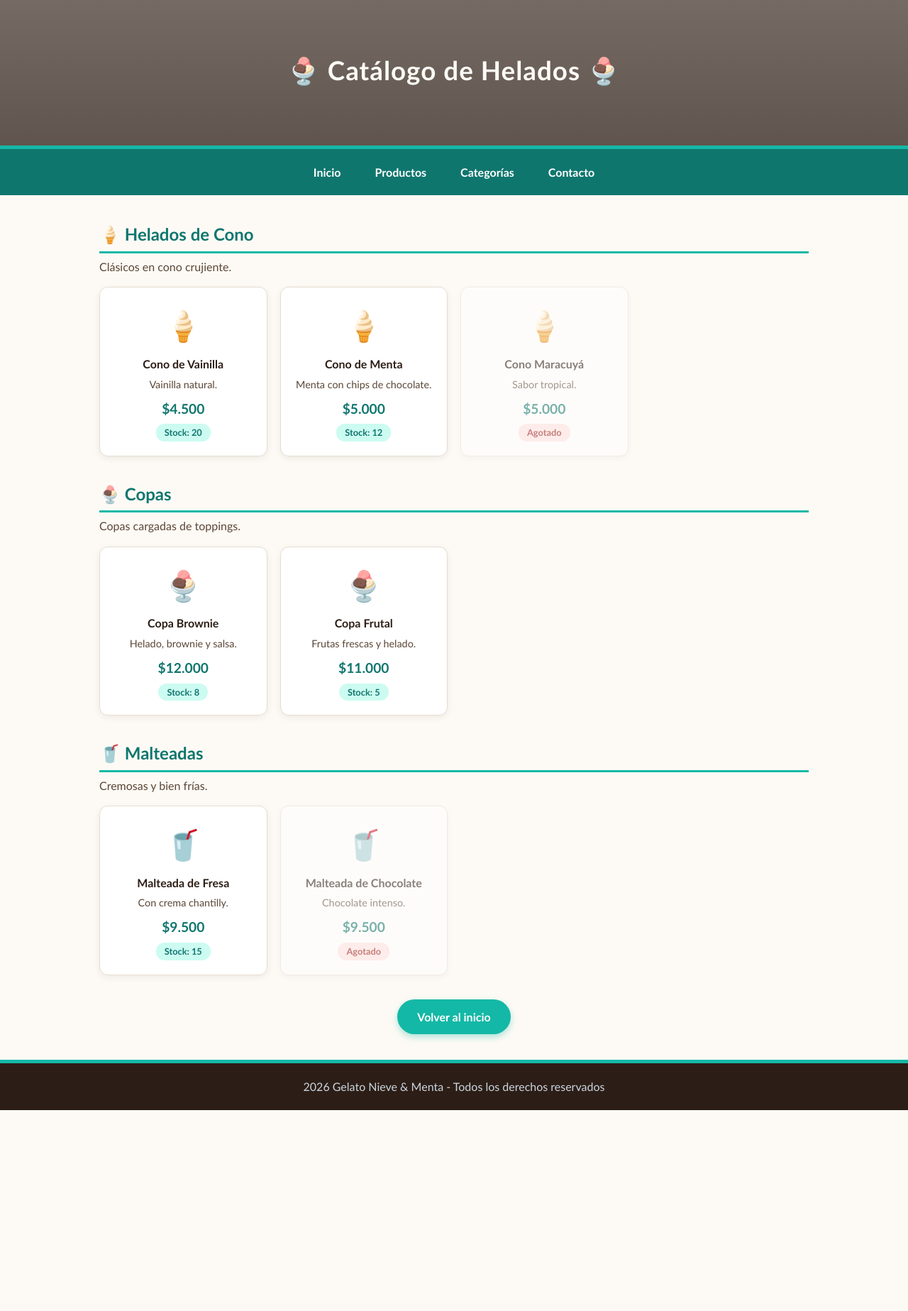
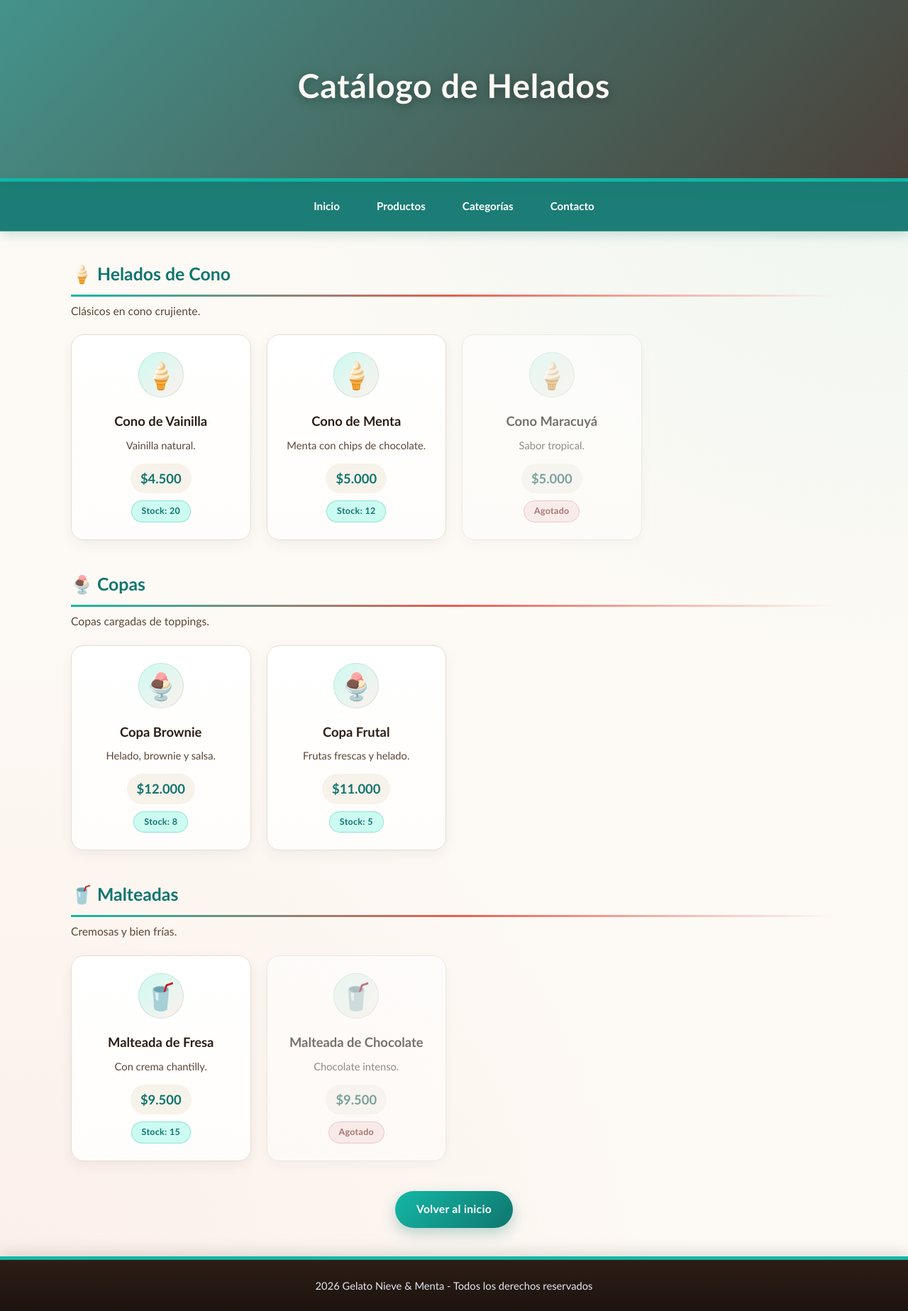
Before and after one commit to andesc7/TiendaVirtualCordoba, a Laravel app: page /productos in a window 1280 px wide. Shown: the whole page at 71% size. Before the commit the page ends 1564 px from the top, so only its background shows below. Run offline with Laravel 12, Linux system fonts and the light colour scheme.

Commit message:
Actuuu today

```diff
--- a/public/css/styles.css
+++ b/public/css/styles.css
@@ -1,133 +1,420 @@
-* { box-sizing: border-box; margin: 0; padding: 0; }
+:root {
+    --bg-cream: #fdfaf5;
+    --surface: #ffffff;
+    --surface-soft: #f7f2ea;
+    --ink: #2c1e16;
+    --ink-muted: #5b4636;
+    --border: #e7ddd0;
+    --teal-dark: #0f766e;
+    --teal: #14b8a6;
+    --teal-light: #ccfbf1;
+    --coral: #e85d4f;
+    --shadow-sm: 0 6px 18px rgba(44, 30, 22, 0.06);
+    --shadow-md: 0 14px 32px rgba(44, 30, 22, 0.11);
+    --radius-lg: 18px;
+    --radius-md: 14px;
+    --radius-pill: 999px;
+    --ease: cubic-bezier(0.22, 1, 0.36, 1);
+}
+
+* {
+    box-sizing: border-box;
+    margin: 0;
+    padding: 0;
+}
+
+html {
+    scroll-behavior: smooth;
+}
 
 body {
     font-family: 'Trebuchet MS', 'Segoe UI', sans-serif;
-    background-color: #fdfaf5;
-    color: #2c1e16;
-    line-height: 1.6;
+    background:
+        radial-gradient(circle at top right, rgba(20, 184, 166, 0.08), transparent 42%),
+        radial-gradient(circle at bottom left, rgba(232, 93, 79, 0.07), transparent 45%),
+        var(--bg-cream);
+    color: var(--ink);
+    line-height: 1.65;
     display: flex;
     flex-direction: column;
     min-height: 100vh;
 }
 
+/* Cabecera con foto de fondo y degradado elegante */
 header {
+    position: relative;
     background:
-        linear-gradient(rgba(44, 30, 22, 0.65), rgba(44, 30, 22, 0.75)),
+        linear-gradient(135deg, rgba(15, 118, 110, 0.78), rgba(44, 30, 22, 0.84)),
         url('../img/heladeria.jpg') center / cover no-repeat;
-    color: #fdfaf5;
-    padding: 70px 20px;
+    color: var(--bg-cream);
+    padding: 82px 24px;
     text-align: center;
-    border-bottom: 5px solid #14b8a6;
+    border-bottom: 5px solid var(--teal);
+    box-shadow: 0 8px 24px rgba(44, 30, 22, 0.14);
 }
-header h1 { font-size: 2.3rem; letter-spacing: 1px; margin-bottom: 6px; }
-header p { color: #e2e8f0; font-size: 0.95rem; }
 
+header h1 {
+    font-size: clamp(2rem, 4vw, 2.9rem);
+    font-weight: 800;
+    letter-spacing: 0.8px;
+    margin-bottom: 10px;
+    text-shadow: 0 3px 14px rgba(0, 0, 0, 0.35);
+}
+
+header p {
+    max-width: 640px;
+    margin: 0 auto;
+    color: #f1f5f9;
+    font-size: 1.02rem;
+    opacity: 0.96;
+}
+
+/* Barra de navegación pegajosa con efecto vidrio sutil */
 nav {
-    background-color: #0f766e;
+    position: sticky;
+    top: 0;
+    z-index: 50;
+    background: rgba(15, 118, 110, 0.95);
+    backdrop-filter: blur(10px);
     display: flex;
     justify-content: center;
-    gap: 24px;
-    padding: 14px 20px;
+    align-items: center;
+    gap: 14px;
+    padding: 13px 20px;
     flex-wrap: wrap;
+    border-bottom: 1px solid rgba(255, 255, 255, 0.14);
+    box-shadow: 0 4px 16px rgba(15, 118, 110, 0.22);
 }
+
 nav a {
     color: #ffffff;
     text-decoration: none;
-    font-weight: 600;
-    padding: 6px 12px;
-    border-radius: 20px;
-    transition: background-color 0.3s;
+    font-weight: 700;
+    font-size: 0.95rem;
+    padding: 8px 18px;
+    border-radius: var(--radius-pill);
+    border: 1px solid transparent;
+    transition: transform 0.25s var(--ease), background-color 0.25s var(--ease), border-color 0.25s var(--ease), box-shadow 0.25s var(--ease);
 }
-nav a:hover { background-color: #14b8a6; }
 
+nav a:hover,
+nav a.active {
+    background-color: var(--teal);
+    border-color: rgba(255, 255, 255, 0.35);
+    transform: translateY(-2px);
+    box-shadow: 0 6px 14px rgba(0, 0, 0, 0.18);
+}
+
+/* Contenedor principal */
 main {
     width: 92%;
-    max-width: 1000px;
-    margin: 36px auto;
+    max-width: 1080px;
+    margin: 40px auto;
     flex: 1;
 }
 
+/* Bloque Hero */
 .hero {
-    background-color: #ffffff;
-    border: 1px solid #e7ddd0;
-    border-radius: 14px;
-    padding: 44px 32px;
+    position: relative;
+    overflow: hidden;
+    background: linear-gradient(180deg, #ffffff 0%, #fffcf7 100%);
+    border: 1px solid var(--border);
+    border-radius: var(--radius-lg);
+    padding: 48px 34px;
     text-align: center;
-    box-shadow: 0 4px 16px rgba(44, 30, 22, 0.08);
-    margin-bottom: 28px;
+    box-shadow: var(--shadow-md);
+    margin-bottom: 34px;
 }
-.hero h2 { color: #0f766e; font-size: 1.9rem; margin-bottom: 12px; }
-.hero p { color: #5b4636; margin-bottom: 22px; font-size: 1.05rem; }
 
+.hero::before {
+    content: "";
+    position: absolute;
+    inset: 0 0 auto 0;
+    height: 5px;
+    background: linear-gradient(90deg, var(--teal), var(--coral), #f59e0b);
+}
+
+.hero h2 {
+    color: var(--teal-dark);
+    font-size: clamp(1.55rem, 3vw, 2.15rem);
+    font-weight: 800;
+    margin-bottom: 12px;
+}
+
+.hero p {
+    max-width: 660px;
+    margin: 0 auto 26px;
+    color: var(--ink-muted);
+    font-size: 1.05rem;
+}
+
+/* Botón principal */
 .boton {
     display: inline-block;
-    background-color: #14b8a6;
+    background: linear-gradient(135deg, var(--teal), var(--teal-dark));
     color: #ffffff;
-    padding: 12px 28px;
-    border-radius: 25px;
+    padding: 13px 30px;
+    border: none;
+    border-radius: var(--radius-pill);
     text-decoration: none;
-    font-weight: bold;
-    box-shadow: 0 4px 10px rgba(20, 184, 166, 0.35);
-    transition: background-color 0.3s;
+    font-weight: 700;
+    font-size: 0.98rem;
+    letter-spacing: 0.3px;
+    cursor: pointer;
+    box-shadow: 0 8px 20px rgba(15, 118, 110, 0.28);
+    transition: transform 0.25s var(--ease), box-shadow 0.25s var(--ease), filter 0.25s var(--ease);
 }
-.boton:hover { background-color: #0f766e; }
 
+.boton:hover {
+    transform: translateY(-3px);
+    box-shadow: 0 12px 24px rgba(15, 118, 110, 0.36);
+    filter: brightness(1.05);
+}
+
+.boton:active {
+    transform: translateY(0);
+}
+
+/* Avisos y alertas */
 .aviso {
-    padding: 14px 18px;
-    border-radius: 10px;
+    padding: 15px 22px;
+    border-radius: var(--radius-md);
+    margin-bottom: 24px;
+    font-weight: 700;
+    text-align: center;
+    box-shadow: var(--shadow-sm);
+}
+
+.aviso.ok {
+    background: linear-gradient(135deg, #ccfbf1, #d1fae5);
+    color: #0f766e;
+    border: 1px solid #5eead4;
+}
+
+.aviso.no {
+    background: linear-gradient(135deg, #fee2e2, #ffe4e6);
+    color: #991b1b;
+    border: 1px solid #fca5a5;
+}
+
+.aviso.promo {
+    background: linear-gradient(135deg, #fef3c7, #ffedd5);
+    color: #92400e;
+    border: 1px solid #fcd34d;
+}
+
+/* Secciones por categoría */
+.categoria {
+    margin-bottom: 42px;
+}
+
+.categoria h3 {
+    color: var(--teal-dark);
+    font-size: 1.55rem;
+    font-weight: 800;
+    padding-bottom: 8px;
+    margin-bottom: 8px;
+    border-bottom: 3px solid transparent;
+    border-image: linear-gradient(90deg, var(--teal), var(--coral), transparent) 1;
+}
+
+.categoria > p {
+    color: var(--ink-muted);
     margin-bottom: 20px;
-    font-weight: 600;
-    text-align: center;
+    font-size: 0.98rem;
 }
-.aviso.ok { background-color: #ccfbf1; color: #0f766e; border: 1px solid #14b8a6; }
-.aviso.no { background-color: #fee2e2; color: #991b1b; border: 1px solid #fca5a5; }
-.aviso.promo { background-color: #fef3c7; color: #92400e; border: 1px solid #fcd34d; }
 
-.categoria { margin-bottom: 34px; }
-.categoria h3 {
-    color: #0f766e;
-    font-size: 1.5rem;
-    border-bottom: 3px solid #14b8a6;
-    padding-bottom: 4px;
-    margin-bottom: 6px;
-}
-.categoria > p { color: #5b4636; margin-bottom: 16px; }
-
+/* Cuadrícula de tarjetas */
 .grid {
     display: grid;
-    grid-template-columns: repeat(auto-fill, minmax(220px, 1fr));
-    gap: 18px;
+    grid-template-columns: repeat(auto-fill, minmax(235px, 1fr));
+    gap: 22px;
 }
+
 .card {
-    background-color: #ffffff;
-    border: 1px solid #e7ddd0;
-    border-radius: 12px;
-    padding: 20px;
+    background: linear-gradient(180deg, #ffffff 0%, #fffdfb 100%);
+    border: 1px solid var(--border);
+    border-radius: var(--radius-lg);
+    padding: 24px 20px;
     text-align: center;
-    box-shadow: 0 3px 10px rgba(44, 30, 22, 0.07);
+    box-shadow: var(--shadow-sm);
+    display: flex;
+    flex-direction: column;
+    align-items: center;
+    transition: transform 0.3s var(--ease), box-shadow 0.3s var(--ease), border-color 0.3s var(--ease);
 }
-.card .icono { font-size: 2.6rem; }
-.card h4 { margin: 8px 0 4px; }
-.card p { font-size: 0.9rem; color: #5b4636; }
-.card .precio { color: #0f766e; font-weight: bold; font-size: 1.2rem; margin-top: 8px; }
-.card.agotado { opacity: 0.55; }
+
+.card:hover {
+    transform: translateY(-7px);
+    box-shadow: var(--shadow-md);
+    border-color: rgba(20, 184, 166, 0.45);
+}
+
+.card .icono {
+    width: 64px;
+    height: 64px;
+    line-height: 64px;
+    border-radius: 50%;
+    background: linear-gradient(135deg, var(--teal-light), #fff0ed);
+    font-size: 2.3rem;
+    margin-bottom: 12px;
+    box-shadow: inset 0 0 0 1px rgba(15, 118, 110, 0.14);
+}
+
+.card h4 {
+    color: var(--ink);
+    font-size: 1.15rem;
+    font-weight: 800;
+    margin: 6px 0 6px;
+}
+
+.card p {
+    font-size: 0.92rem;
+    color: var(--ink-muted);
+    flex-grow: 1;
+}
+
+.card .precio {
+    color: var(--teal-dark);
+    background-color: var(--surface-soft);
+    padding: 6px 14px;
+    border-radius: var(--radius-pill);
+    font-weight: 800;
+    font-size: 1.15rem;
+    margin-top: 14px;
+}
+
+.card.agotado {
+    opacity: 0.62;
+    filter: grayscale(0.35);
+}
+
+.card.agotado:hover {
+    transform: translateY(-3px);
+}
+
+/* Etiquetas de estado */
 .etiqueta {
     display: inline-block;
-    margin-top: 6px;
-    padding: 2px 12px;
-    border-radius: 12px;
-    font-size: 0.8rem;
-    font-weight: bold;
-    background-color: #ccfbf1;
-    color: #0f766e;
+    margin-top: 10px;
+    padding: 4px 14px;
+    border-radius: var(--radius-pill);
+    font-size: 0.78rem;
+    font-weight: 800;
+    letter-spacing: 0.3px;
+    background-color: var(--teal-light);
+    color: var(--teal-dark);
+    border: 1px solid rgba(20, 184, 166, 0.35);
 }
-.etiqueta.rojo { background-color: #fee2e2; color: #991b1b; }
 
+.etiqueta.rojo {
+    background-color: #fee2e2;
+    color: #991b1b;
+    border-color: #fca5a5;
+}
+
+/* Soporte para bloques y formularios de contacto */
+.contacto-grid {
+    display: grid;
+    grid-template-columns: repeat(auto-fit, minmax(300px, 1fr));
+    gap: 24px;
+}
+
+.card.contacto-card {
+    align-items: stretch;
+    text-align: left;
+}
+
+.contacto-lista {
+    list-style: none;
+    display: flex;
+    flex-direction: column;
+    gap: 10px;
+    margin-top: 12px;
+    padding: 16px;
+    background-color: var(--surface-soft);
+    border-radius: var(--radius-md);
+    border: 1px solid var(--border);
+    font-size: 0.94rem;
+}
+
+.contacto-lista a {
+    color: var(--teal-dark);
+    font-weight: 700;
+    text-decoration: none;
+}
+
+.contacto-lista a:hover {
+    color: var(--coral);
+    text-decoration: underline;
+}
+
+.form-grupo {
+    display: flex;
+    flex-direction: column;
+    gap: 6px;
+    margin-bottom: 14px;
+    text-align: left;
+}
+
+.form-grupo label {
+    font-size: 0.88rem;
+    font-weight: 700;
+    color: var(--ink);
+}
+
+.form-grupo input,
+.form-grupo textarea {
+    width: 100%;
+    padding: 11px 14px;
+    border-radius: var(--radius-md);
+    border: 1px solid #d8cbb9;
+    background-color: var(--surface-soft);
+    color: var(--ink);
+    font-family: inherit;
+    font-size: 0.94rem;
+    transition: border-color 0.2s var(--ease), background-color 0.2s var(--ease), box-shadow 0.2s var(--ease);
+}
+
+.form-grupo input:focus,
+.form-grupo textarea:focus {
+    outline: none;
+    background-color: var(--surface);
+    border-color: var(--teal);
+    box-shadow: 0 0 0 3px rgba(20, 184, 166, 0.18);
+}
+
+/* Pie de página */
 footer {
-    background-color: #2c1e16;
-    color: #cbd5e1;
+    background: linear-gradient(180deg, #2c1e16 0%, #1d130e 100%);
+    color: #e2e8f0;
     text-align: center;
-    padding: 20px;
-    border-top: 5px solid #14b8a6;
+    padding: 24px 20px;
+    font-size: 0.92rem;
+    border-top: 5px solid var(--teal);
+    box-shadow: 0 -6px 20px rgba(0, 0, 0, 0.12);
 }
-@media (max-width: 600px) { header h1 { font-size: 1.6rem; } nav { gap: 8px; } }
+
+@media (max-width: 600px) {
+    header {
+        padding: 58px 18px;
+    }
+
+    header h1 {
+        font-size: 1.65rem;
+    }
+
+    nav {
+        gap: 8px;
+        padding: 10px 12px;
+    }
+
+    nav a {
+        font-size: 0.88rem;
+        padding: 6px 13px;
+    }
+
+    .hero {
+        padding: 32px 20px;
+    }
+}
--- a/resources/views/productos.blade.php
+++ b/resources/views/productos.blade.php
@@ -3,12 +3,12 @@
 <head>
     <meta charset="UTF-8">
     <meta name="viewport" content="width=device-width, initial-scale=1.0">
-    <title>Catálogo - Gelato Nieve & Menta</title>
+    <title>Catálogo - Gelato Nieve y Menta</title>
     <link rel="stylesheet" href="{{ asset('css/styles.css') }}">
 </head>
 <body>
     <header>
-        <h1>🍨 Catálogo de Helados 🍨</h1>
+        <h1> Catálogo de Helados </h1>
     </header>
 
     <nav>
```
Also changed, not shown: resources/views/inicio.blade.php (+5 -5 lines).
